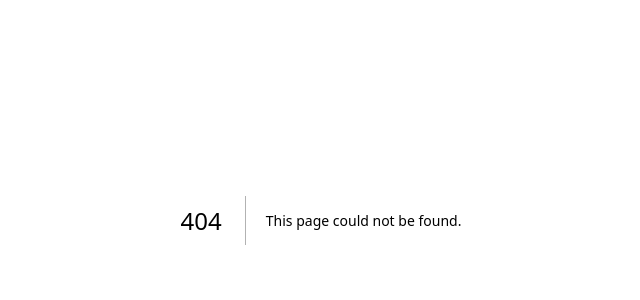
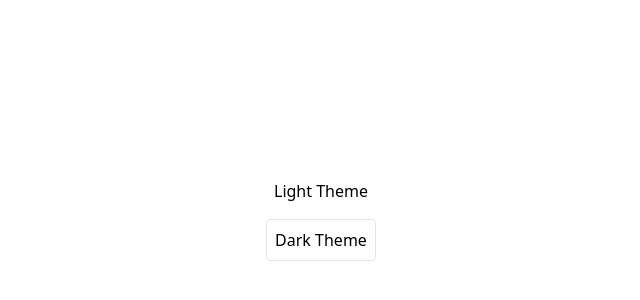
Before and after one commit to JuanMarks/introducao-nextjs, a Next.js app: page /darkTheme in a window 1280 px wide. Before the commit this address had no page. Shown: the part 180-480 px from the top of the page, without its empty margins (319-959 px from the left). Built offline with nearby package versions, Linux system fonts and the light colour scheme.

Commit message:
aula dark theme light theme com função vindo de outro componente

```diff
--- /dev/null
+++ b/src/app/darkTheme/page.tsx
@@ -0,0 +1,18 @@
+"use client"
+
+import { useState } from "react";
+import ToggleDark from "@/components/toggleDark";
+
+export default function DarkThemePage() {
+    const [isDark, setIsDark] = useState(false);
+
+    const handleToggle = () => {
+        setIsDark(!isDark);
+    };
+    return (
+        <div className={`h-screen flex flex-col items-center justify-center transition-colors duration-300 ${isDark ? 'bg-black text-white' : 'bg-white text-black'}`}>
+            <h1>{isDark ? 'Dark Theme' : 'Light Theme'}</h1>
+            <ToggleDark handleToggle={handleToggle} isDark={isDark} />
+        </div>
+    );
+}
--- /dev/null
+++ b/src/components/toggleDark.tsx
@@ -0,0 +1,12 @@
+
+type Props = {
+    handleToggle: () => void;
+    isDark: boolean;
+}
+export default function ToggleDark({ handleToggle, isDark }: Props) {
+    return (
+        <button onClick={handleToggle} className="mt-4 p-2 border rounded">
+            {isDark ? 'Light Theme' : 'Dark Theme'}
+        </button>
+    )
+}
```
